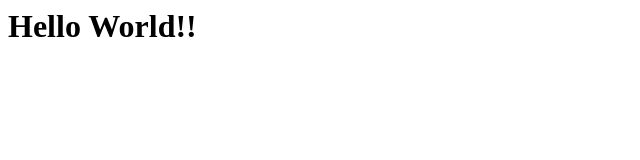
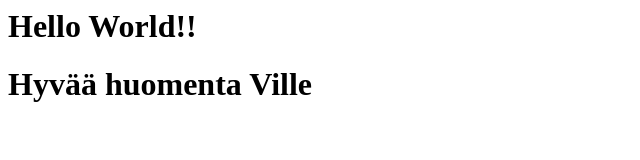
Before and after one commit to isakrai/demo, a plain HTML site: page index.html in a window 1280 px wide. Shown: the whole page, without its empty margins (0-640 px from the left). Drawn offline with Linux system fonts and the light colour scheme.

Commit message:
Update index.html

```diff
--- a/index.html
+++ b/index.html
@@ -1 +1,2 @@
 <H1>Hello World!!<H1>
+Hyvää huomenta Ville
```
